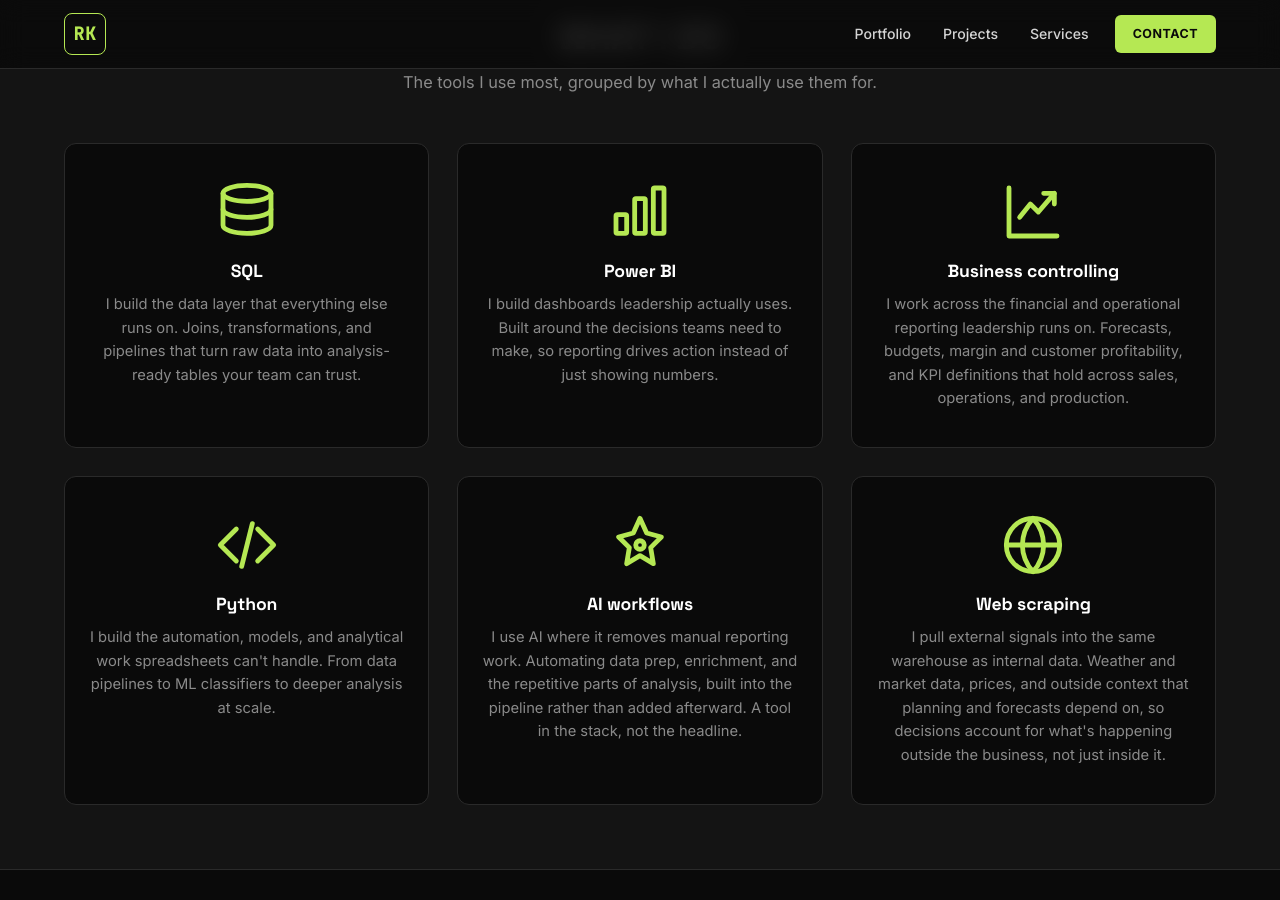
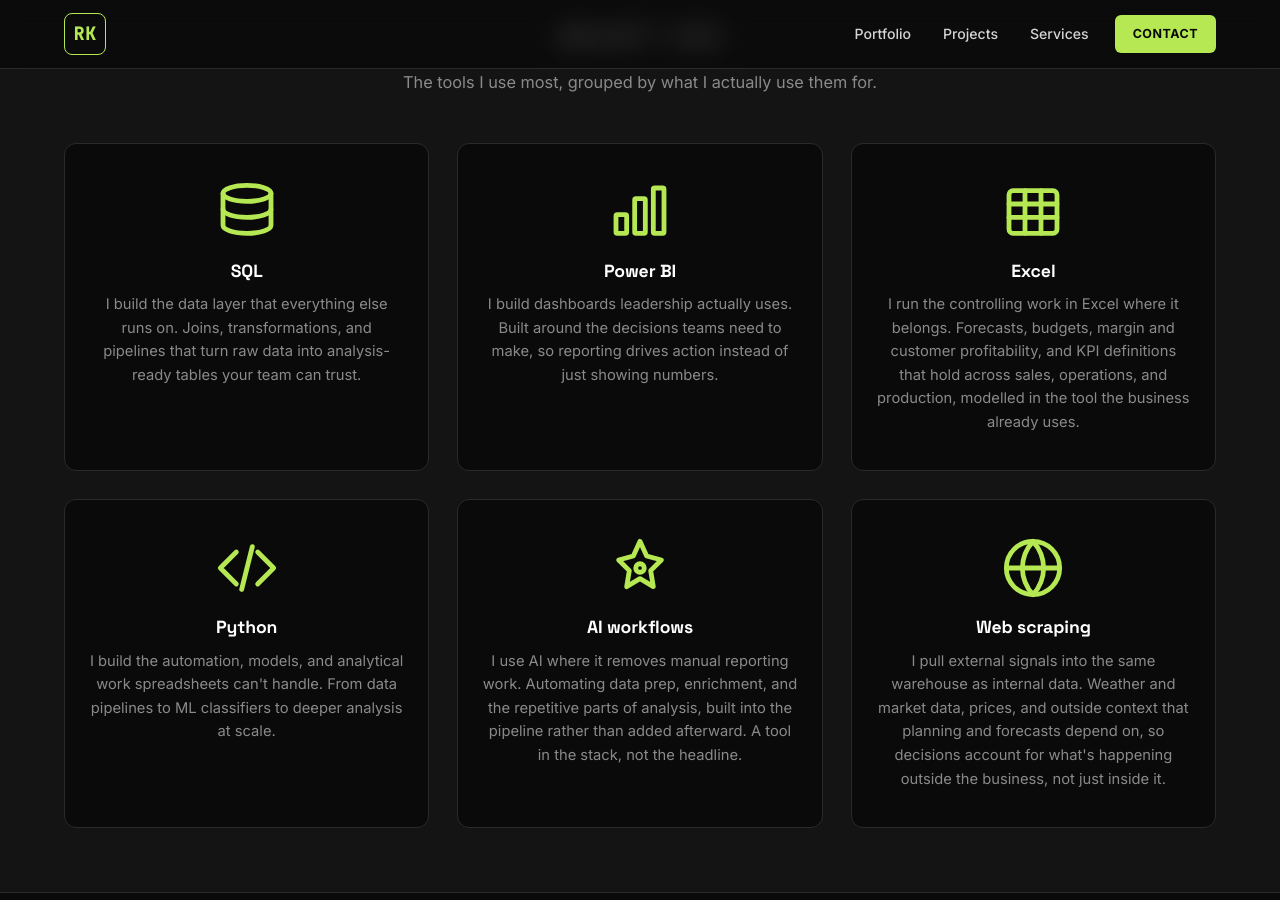
Before and after one commit to rasmuskampmann1998/rasmuskampmann.com, a Jekyll site: the page built from index.md, in a window 1280 px wide and 900 px high, scrolled down 1006 px. Built offline with Jekyll 4.4.1, drawn with Linux system fonts in a browser that asks for light colours.

Commit message:
Reframe controlling tile to an Excel angle
Skills tile: Business controlling -> Excel, with copy framing the
controlling work (forecasts, budgets, margin, KPI definitions) as done
in Excel. Spreadsheet icon restored.

Co-Authored-By: Claude Opus 4.8 <noreply@anthropic.com>

```diff
--- a/index.md
+++ b/index.md
@@ -75,13 +75,15 @@ title: Home
       <div class="skill-card">
         <div class="skill-icon">
           <svg viewBox="0 0 24 24" fill="none" stroke="#B5E853" stroke-width="1.8" stroke-linecap="round" stroke-linejoin="round">
-            <path d="M3 3v18h18"/>
-            <polyline points="7 14 11 9 14 12 20 5"/>
-            <polyline points="20 9 20 5 16 5"/>
+            <rect x="3" y="4" width="18" height="16" rx="1.5"/>
+            <line x1="3" y1="9" x2="21" y2="9"/>
+            <line x1="3" y1="14" x2="21" y2="14"/>
+            <line x1="9" y1="4" x2="9" y2="20"/>
+            <line x1="15" y1="4" x2="15" y2="20"/>
           </svg>
         </div>
-        <h3>Business controlling</h3>
-        <p>I work across the financial and operational reporting leadership runs on. Forecasts, budgets, margin and customer profitability, and KPI definitions that hold across sales, operations, and production.</p>
+        <h3>Excel</h3>
+        <p>I run the controlling work in Excel where it belongs. Forecasts, budgets, margin and customer profitability, and KPI definitions that hold across sales, operations, and production, modelled in the tool the business already uses.</p>
       </div>
 
       <div class="skill-card">
```
